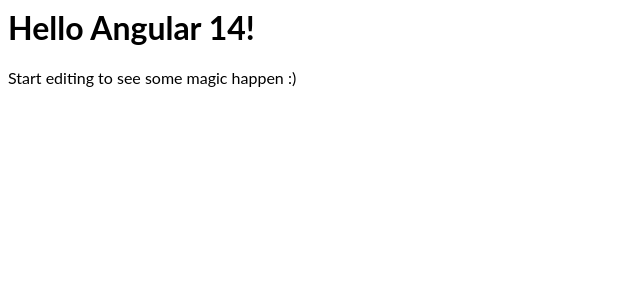
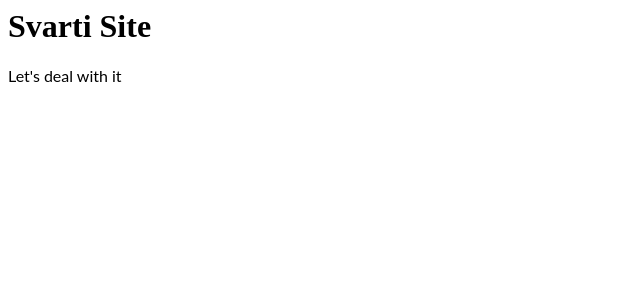
Before and after one commit to lukethanks/angular-ivy-tzwr9d, an Angular app: page / in a window 1280 px wide. Shown: the top 300 px of the page, without its empty margins (0-640 px from the left). Built offline with nearby package versions, Linux system fonts and the light colour scheme.

Commit message:
3 files modified

```diff
--- a/package.json
+++ b/package.json
@@ -1,5 +1,5 @@
 {
-  "name": "angular",
+  "name": "Svarti",
   "version": "0.0.0",
   "private": true,
   "dependencies": {
--- a/src/app/app.component.html
+++ b/src/app/app.component.html
@@ -1,4 +1,4 @@
-<hello name="{{ name }}"></hello>
+<h1>Svarti Site</h1>
 <p>
-  Start editing to see some magic happen :)
+  Let's deal with it
 </p>
--- a/src/app/app.component.ts
+++ b/src/app/app.component.ts
@@ -6,5 +6,5 @@
   styleUrls: [ './app.component.css' ]
 })
 export class AppComponent  {
-  name = 'Angular ' + VERSION.major;
+  name = 'Svarti ' + VERSION.major;
 }
```
